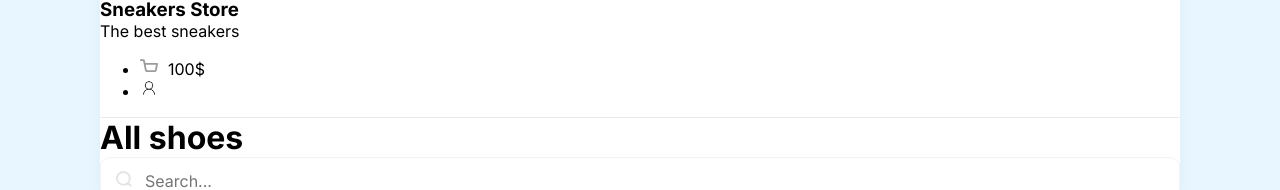
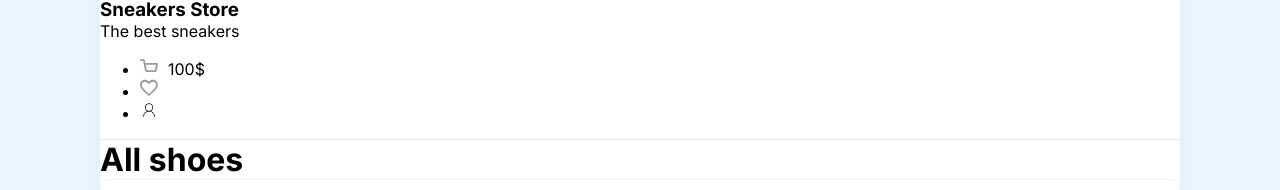
Before and after one commit to ViktorHetman/react-web-store, a React (Create React App) app: page / in a window 1280 px wide. Shown: the part 156-346 px from the top of the page. Built offline with nearby package versions, Linux system fonts and the light colour scheme; no server answers.

Commit message:
installing react-router-dom

```diff
--- a/package.json
+++ b/package.json
@@ -11,6 +11,7 @@
     "node-sass": "^8.0.0",
     "react": "^18.2.0",
     "react-dom": "^18.2.0",
+    "react-router-dom": "^6.8.1",
     "react-scripts": "5.0.1",
     "sass": "^1.58.3",
     "web-vitals": "^2.1.4"
--- a/src/App.js
+++ b/src/App.js
@@ -12,6 +12,7 @@ function App() {
   const [cartItems, setCartItems] = useState([])
   const [searchValue, setSearchValue] = useState('')
   const [cardItems, setCardItems] = useState([])
+  //const [favorites, setFavorites] = useState([])
 
   useEffect(() => {
     axios.get(CARD_ITEMS).then((res) => {
@@ -23,7 +24,7 @@ function App() {
   }, [])
 
   const favoriteToggleHandler = () => {
-    console.log('added to marks')
+
   }
 
   const addToggleHandler = (arr) => {
--- a/src/components/Card/Card.js
+++ b/src/components/Card/Card.js
@@ -9,16 +9,21 @@ function Card({
   addToggleHandler,
 }) {
   const [isAdded, setIsAdded] = useState(false)
+  const [isFavorite, setIsFavorite] = useState(false)
 
   const addItemHandler = () => {
     addToggleHandler({title,price,imageUrl})
     setIsAdded(!isAdded)
   }
 
+  const setFavoriteHandler = () => {
+    setIsFavorite(!isFavorite)
+  }
+
   return (
     <div className={styles.card}>
       <div className={styles.favorite} onClick={favoriteToggleHandler}>
-        <img src="img/unliked.svg" alt="unliked-icon" />
+        <img src={isFavorite ? "img/liked.svg" : "img/unliked.svg"} onClick={setFavoriteHandler} alt="unliked-icon" />
       </div>
       <img width={133} height={122} src={imageUrl} alt="sneakers-1" />
       <h5>{title}</h5>
--- a/src/components/Header.js
+++ b/src/components/Header.js
@@ -16,6 +16,9 @@ function Header({cartOpenHandler}) {
           <span>100$</span>
         </li>
         <li className="align-center">
+          <img className="mr-20 cu-p" width={18} height={18} src="/img/favorite-page.svg" alt="favorite-page" />
+        </li>
+        <li className="align-center">
           <img width={18} height={18} src="/img/user.png" alt="user" />
         </li>
       </ul>
--- a/src/index.js
+++ b/src/index.js
@@ -3,10 +3,11 @@ import ReactDOM from 'react-dom/client';
 import './index.scss';
 import 'macro-css';
 import App from './App';
+import { BrowserRouter } from 'react-router-dom';
 
 const root = ReactDOM.createRoot(document.getElementById('root'));
 root.render(
-  <React.StrictMode>
+  <BrowserRouter>
     <App />
-  </React.StrictMode>
+  </BrowserRouter>
 );
```
Also changed, not shown: public/img/favorite-page.svg (added), 1 other file (tests, documents, lock files or other folders).
